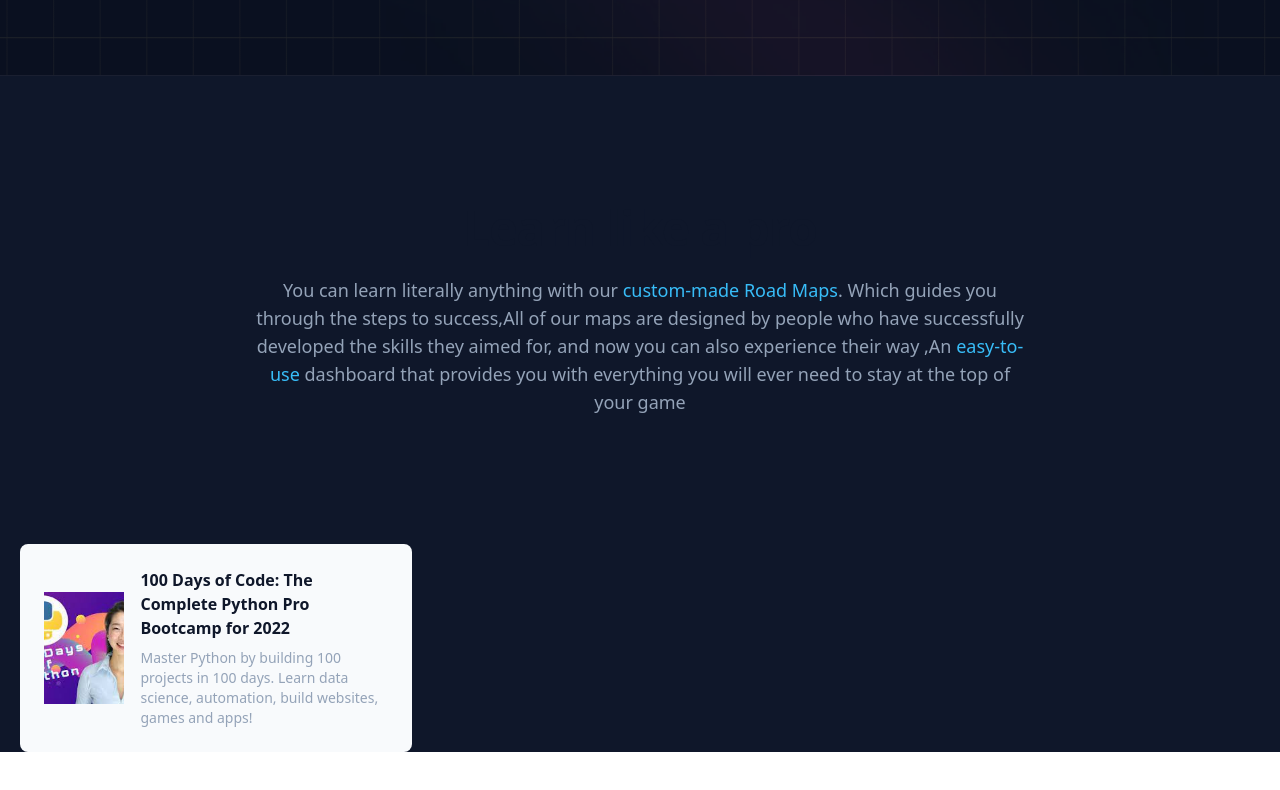
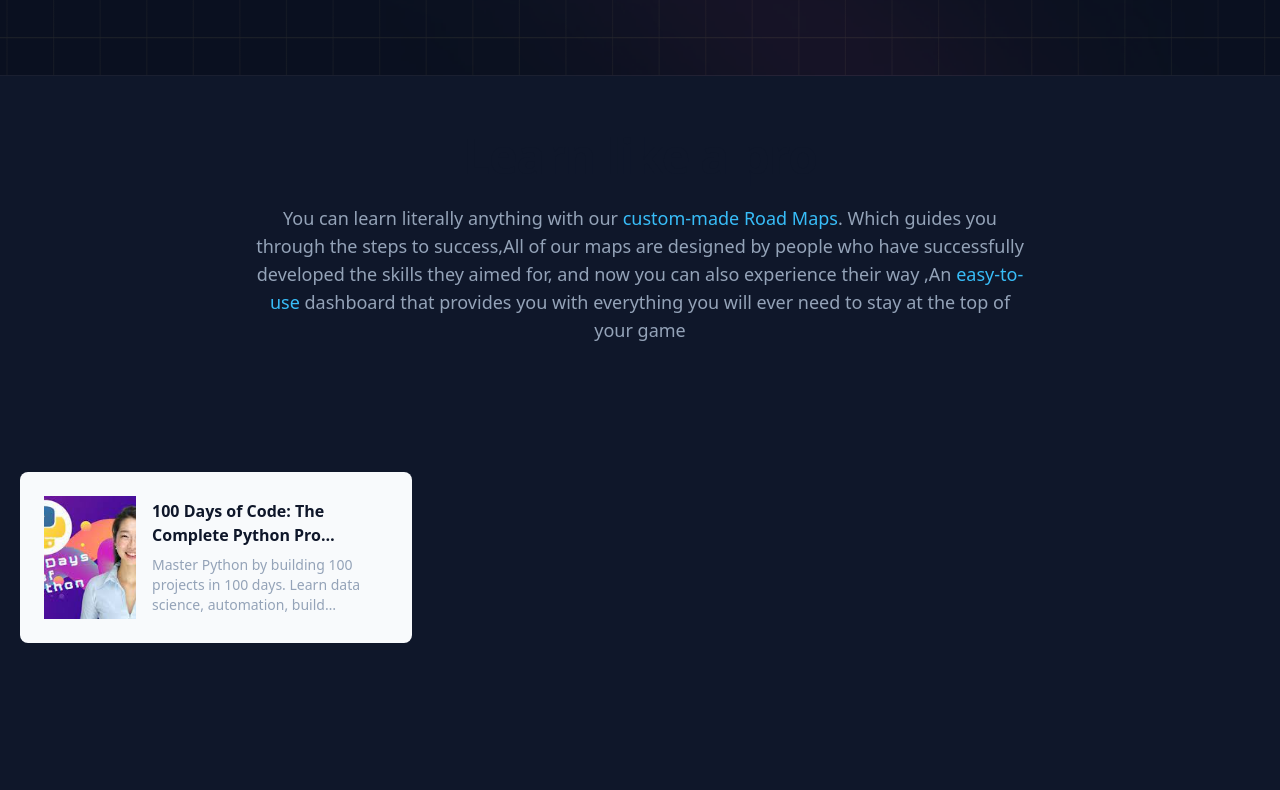
Before and after one commit to aninarafath6/scool-app, a Next.js app: page / in a window 1280 px wide. Shown: the part 724-1514 px from the top of the page. Before the commit the page ends 1476 px from the top, so only its background shows below. Built offline with nearby package versions, Linux system fonts and the light colour scheme.

Commit message:
road map card

```diff
--- a/components/landing/explore/LearnLikePro.jsx
+++ b/components/landing/explore/LearnLikePro.jsx
@@ -2,7 +2,7 @@ import React from "react";
 
 function LearnLikePro() {
   return (
-    <section className="text-center px-3 mt-32">
+    <section className="text-center px-3 mt-14">
       <div className="content">
         <h1 className="text-slate-900 text-4xl tracking-tight font-extrabold sm:text-5xl dark:text-white ">
           Learn like a pro
--- a/components/landing/explore/explore.jsx
+++ b/components/landing/explore/explore.jsx
@@ -3,7 +3,7 @@ import * as React from "react";
 
 export default function Explore() {
   return (
-    <section className=" relative max-w-7xl mx-auto px-4 focus:outline-none sm:px-3 md:px-5 mt-20">
+    <section className=" relative max-w-7xl mx-auto px-4 focus:outline-none sm:px-3 md:px-5 mt-20 h-screen">
       <div className="grid grid-cols-1 gap-6 lg:gap-8 sm:grid-cols-2 lg:grid-cols-3 max-h-[33rem] overflow-hidden mt-32">
         <ul className="space-y-8">
           <li className="text-sm leading-6">
@@ -12,15 +12,15 @@ export default function Explore() {
                 <Image
                   src="/images/roadmaps/python.jpeg"
                   objectFit="cover"
-                  width={250}
-                  height={350}
+                  width={300}
+                  height={400}
                   alt=""
                 />
                 <div className="">
-                  <h1 className=" text-start text-base text-slate-900 font-semibold dark:text-slate-300">
+                  <h1 className=" text-start text-base text-slate-900 font-semibold dark:text-slate-300 line-clamp-2  ">
                     100 Days of Code: The Complete Python Pro Bootcamp for 2022
                   </h1>
-                  <p className="text-start text-sm mt-2 text-slate-400">
+                  <p className="text-start text-sm mt-2 text-slate-400 line-clamp-3">
                     Master Python by building 100 projects in 100 days. Learn
                     data science, automation, build websites, games and apps!
                   </p>
--- a/package.json
+++ b/package.json
@@ -17,6 +17,7 @@
   },
   "dependencies": {
     "@reduxjs/toolkit": "^1.8.2",
+    "@tailwindcss/line-clamp": "^0.4.0",
     "leaflet": "^1.8.0",
     "leaflet-defaulticon-compatibility": "^0.1.1",
     "leaflet-geosearch": "^3.6.1",
--- a/tailwind.config.js
+++ b/tailwind.config.js
@@ -13,5 +13,5 @@ module.exports = {
       },
     },
   },
-  plugins: [],
+  plugins: [require("@tailwindcss/line-clamp")],
 };
```
Also changed, not shown: 1 other file (tests, documents, lock files or other folders).
